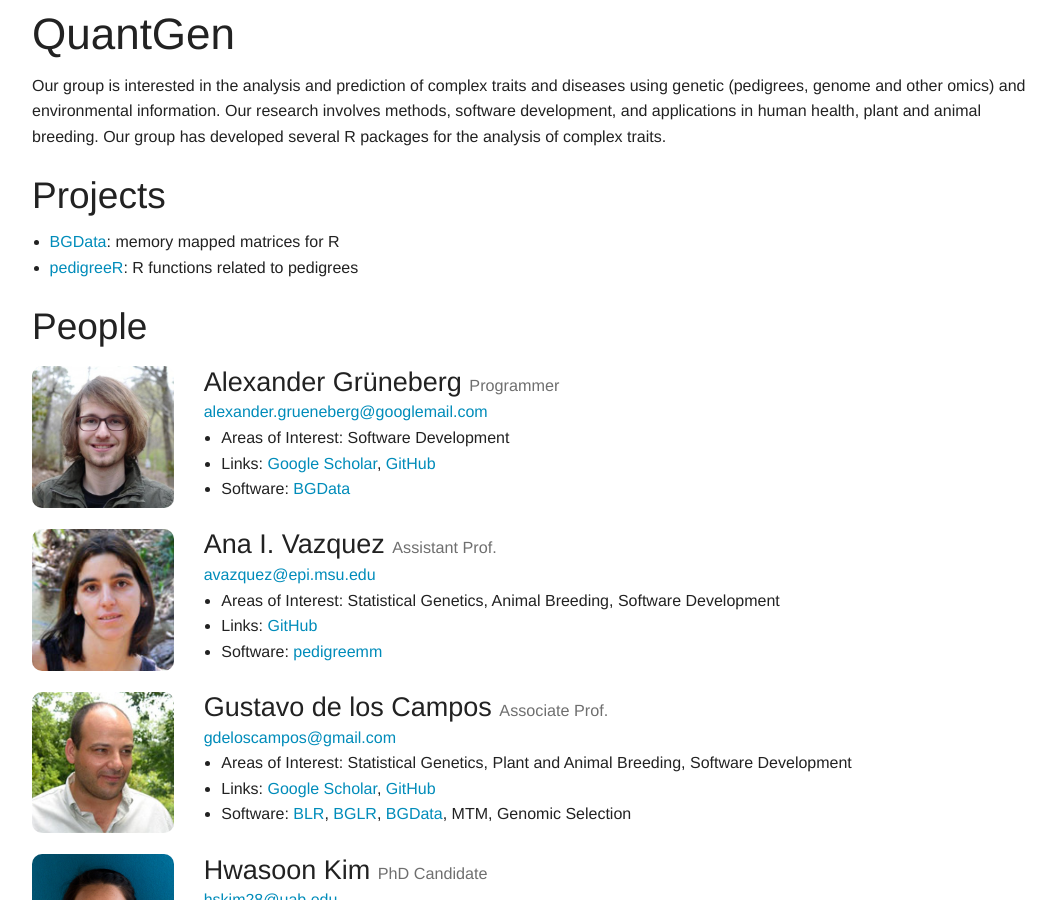
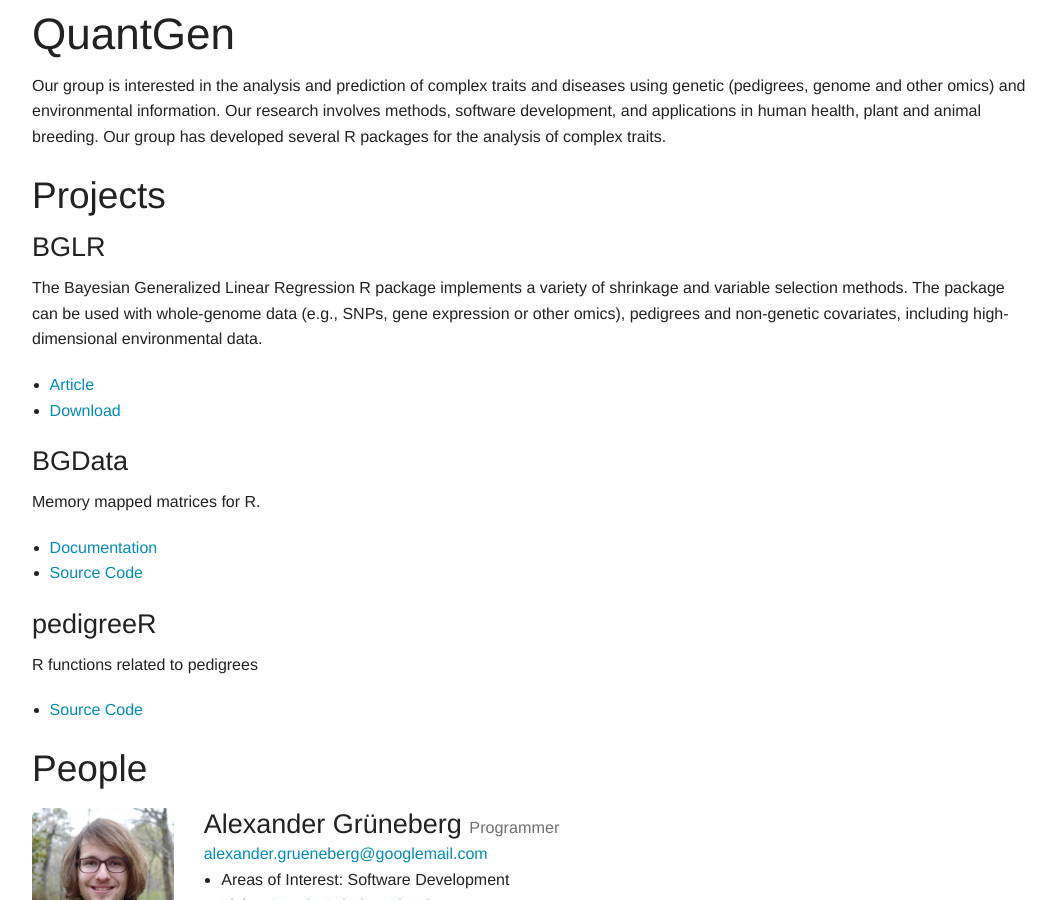
Before and after one commit to QuantGen/quantgen.github.io, a Jekyll site: the page built from index.md, in a window 1280 px wide and 900 px high. Shown: the whole window, without its empty margins (108-1164 px from the left). Built offline with Jekyll 4.4.1, drawn with Linux system fonts in a browser that asks for light colours.

Commit message:
Spread out projects.

```diff
--- a/index.md
+++ b/index.md
@@ -11,8 +11,27 @@ Our group is interested in the analysis and prediction of complex traits and dis
 Projects
 --------
 
-* [BGData](https://github.com/QuantGen/BGData): memory mapped matrices for R
-* [pedigreeR](https://github.com/Rpedigree/pedigreeR): R functions related to pedigrees
+### BGLR
+
+The Bayesian Generalized Linear Regression R package implements a variety of shrinkage and variable selection methods. The package can be used with whole-genome data (e.g., SNPs, gene expression or other omics), pedigrees and non-genetic covariates, including high-dimensional environmental data.
+
+- [Article](http://www.genetics.org/content/198/2/483.full.pdf+html)
+- [Download](http://cran.r-project.org/web/packages/BGLR/index.html)
+
+
+### BGData
+
+Memory mapped matrices for R.
+
+- [Documentation](https://github.com/QuantGen/BGData/wiki)
+- [Source Code](https://github.com/QuantGen/BGData/wiki)
+
+
+### pedigreeR
+
+R functions related to pedigrees
+
+- [Source Code](https://github.com/Rpedigree/pedigreeR)
 
 
 People
```
